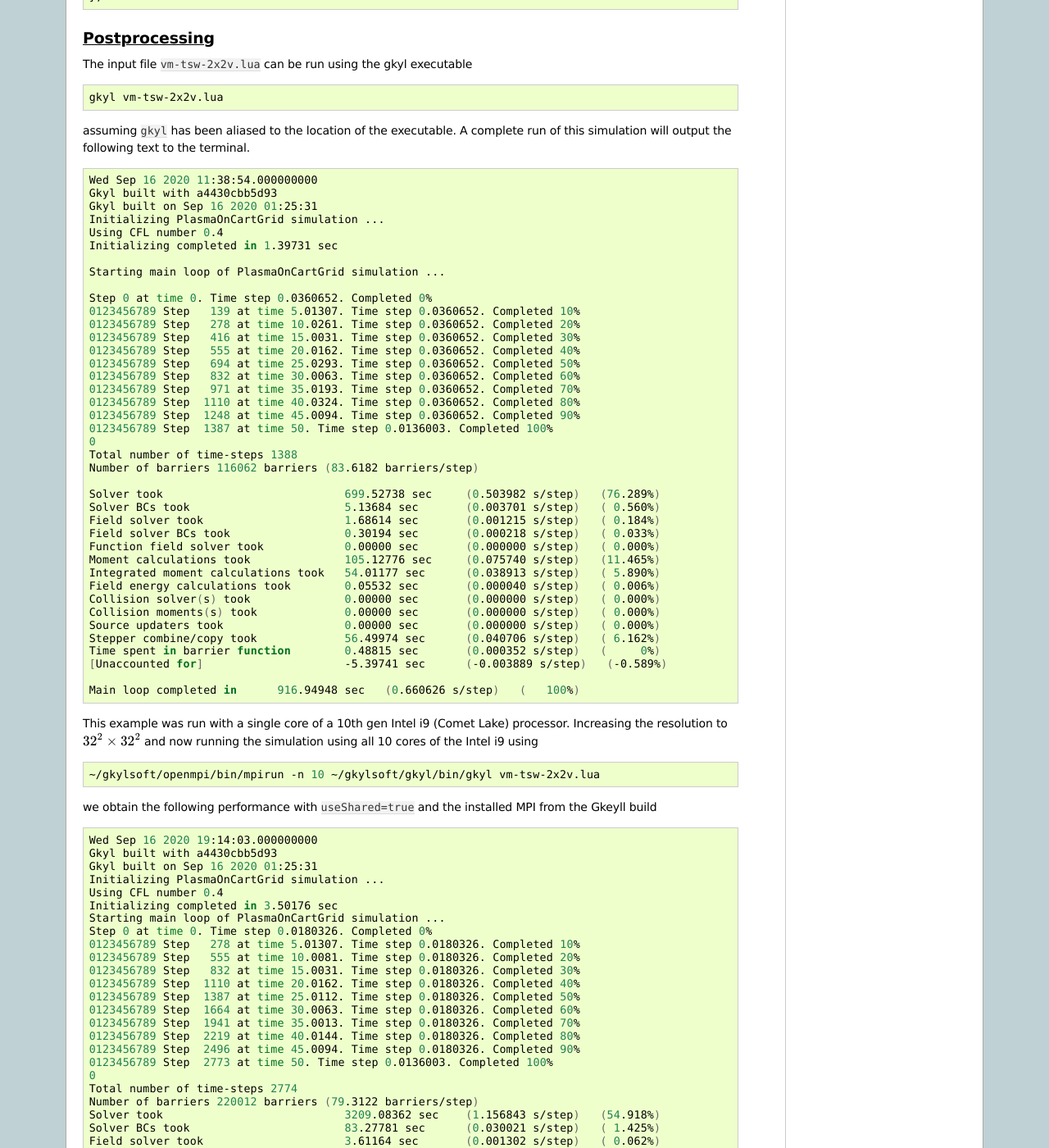
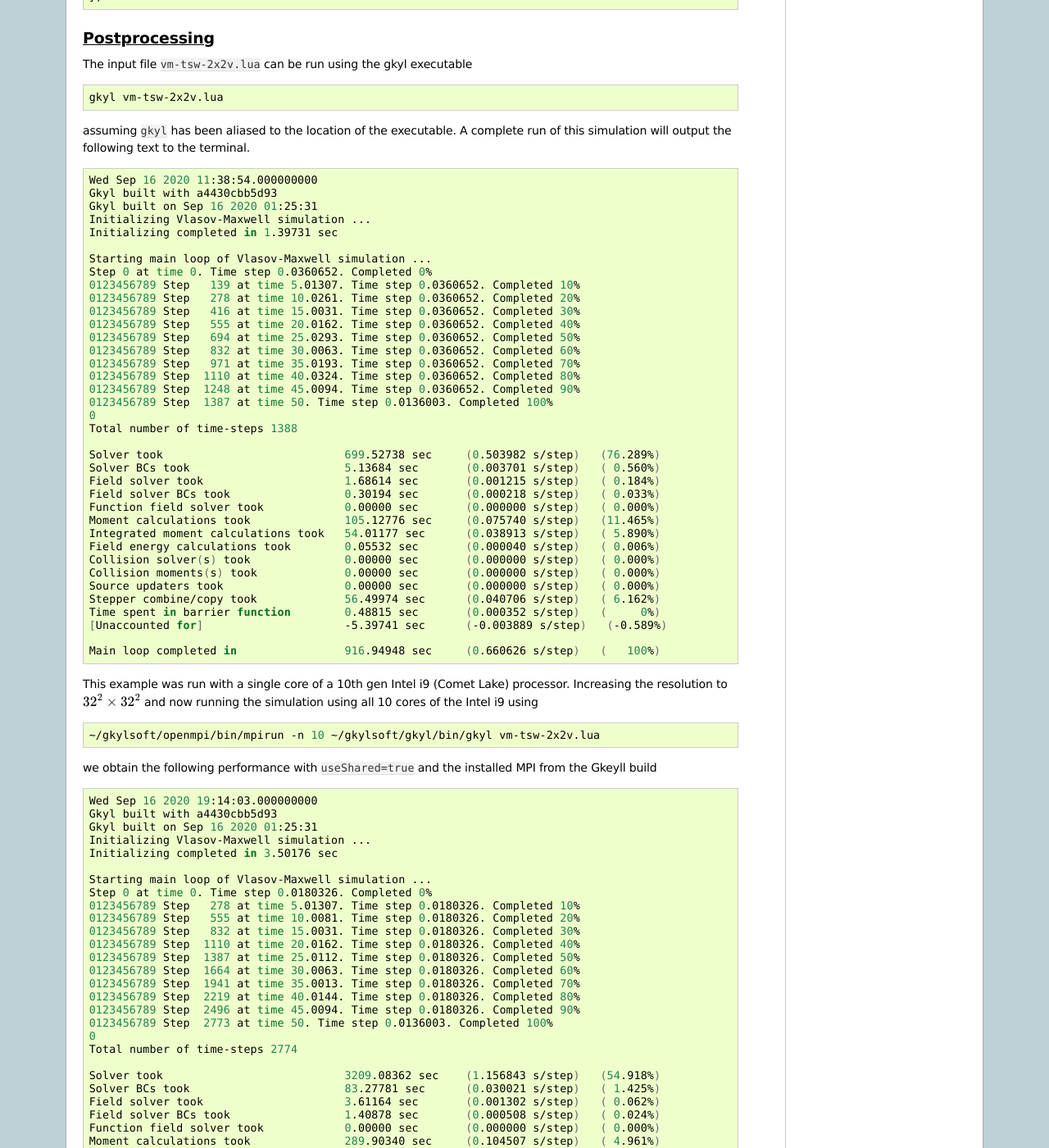
Before and after one commit to ammarhakim/gkyl-doc, a Sphinx documentation site: the page built from source/quickstart/vlasovExample1.rst, in a window 1280 px wide and 1400 px high, scrolled down 4376 px. Shown: the whole window at 82% size. Built offline with Sphinx 7.4.7, drawn with Linux system fonts in a browser that asks for light colours; pages that are not in the unit, such as notebooks, are missing from menus.

Commit message:
Small formatting changes based on new App output

```diff
--- a/source/quickstart/vlasovExample1.rst
+++ b/source/quickstart/vlasovExample1.rst
@@ -263,12 +263,10 @@ A complete run of this simulation will output the following text to the terminal
   Wed Sep 16 2020 11:38:54.000000000
   Gkyl built with a4430cbb5d93
   Gkyl built on Sep 16 2020 01:25:31
-  Initializing PlasmaOnCartGrid simulation ...
-  Using CFL number 0.4
+  Initializing Vlasov-Maxwell simulation ...
   Initializing completed in 1.39731 sec
 
-  Starting main loop of PlasmaOnCartGrid simulation ...
-
+  Starting main loop of Vlasov-Maxwell simulation ...
   Step 0 at time 0. Time step 0.0360652. Completed 0%
   0123456789 Step   139 at time 5.01307. Time step 0.0360652. Completed 10%
   0123456789 Step   278 at time 10.0261. Time step 0.0360652. Completed 20%
@@ -282,7 +280,6 @@ A complete run of this simulation will output the following text to the terminal
   0123456789 Step  1387 at time 50. Time step 0.0136003. Completed 100%
   0
   Total number of time-steps 1388
-  Number of barriers 116062 barriers (83.6182 barriers/step)
 
   Solver took                           699.52738 sec     (0.503982 s/step)   (76.289%)
   Solver BCs took                       5.13684 sec       (0.003701 s/step)   ( 0.560%)
@@ -299,7 +296,7 @@ A complete run of this simulation will output the following text to the terminal
   Time spent in barrier function        0.48815 sec       (0.000352 s/step)   (     0%)
   [Unaccounted for]                     -5.39741 sec      (-0.003889 s/step)   (-0.589%)
 
-  Main loop completed in      916.94948 sec   (0.660626 s/step)   (   100%)
+  Main loop completed in                916.94948 sec     (0.660626 s/step)   (   100%)
 
 This example was run with a single core of a 10th gen Intel i9 (Comet Lake) processor.
 Increasing the resolution to :math:`32^2 \times 32^2` and now running the simulation using all 10 cores of the Intel i9 using
@@ -315,10 +312,10 @@ we obtain the following performance with :code:`useShared=true` and the installe
   Wed Sep 16 2020 19:14:03.000000000
   Gkyl built with a4430cbb5d93
   Gkyl built on Sep 16 2020 01:25:31
-  Initializing PlasmaOnCartGrid simulation ...
-  Using CFL number 0.4
+  Initializing Vlasov-Maxwell simulation ...
   Initializing completed in 3.50176 sec
-  Starting main loop of PlasmaOnCartGrid simulation ...
+
+  Starting main loop of Vlasov-Maxwell simulation ...
   Step 0 at time 0. Time step 0.0180326. Completed 0%
   0123456789 Step   278 at time 5.01307. Time step 0.0180326. Completed 10%
   0123456789 Step   555 at time 10.0081. Time step 0.0180326. Completed 20%
@@ -332,7 +329,7 @@ we obtain the following performance with :code:`useShared=true` and the installe
   0123456789 Step  2773 at time 50. Time step 0.0136003. Completed 100%
   0
   Total number of time-steps 2774
-  Number of barriers 220012 barriers (79.3122 barriers/step)
+
   Solver took                           3209.08362 sec    (1.156843 s/step)   (54.918%)
   Solver BCs took                       83.27781 sec      (0.030021 s/step)   ( 1.425%)
   Field solver took                     3.61164 sec       (0.001302 s/step)   ( 0.062%)
@@ -347,6 +344,7 @@ we obtain the following performance with :code:`useShared=true` and the installe
   Stepper combine/copy took             1251.96865 sec    (0.451323 s/step)   (21.425%)
   Time spent in barrier function        174.33926 sec     (0.062848 s/step)   (     3%)
   [Unaccounted for]                     902.31721 sec     (0.325277 s/step)   (15.442%)
+
   Main loop completed in                5843.40363 sec    (2.106490 s/step)   (   100%)
 
 The :math:`32^2 \times 32^2` higher resolution simulation is ~3.2 times more expensive per time-step than the :math:`16^2 \times 16^2`.
```
Also changed, not shown: 1 other file.
